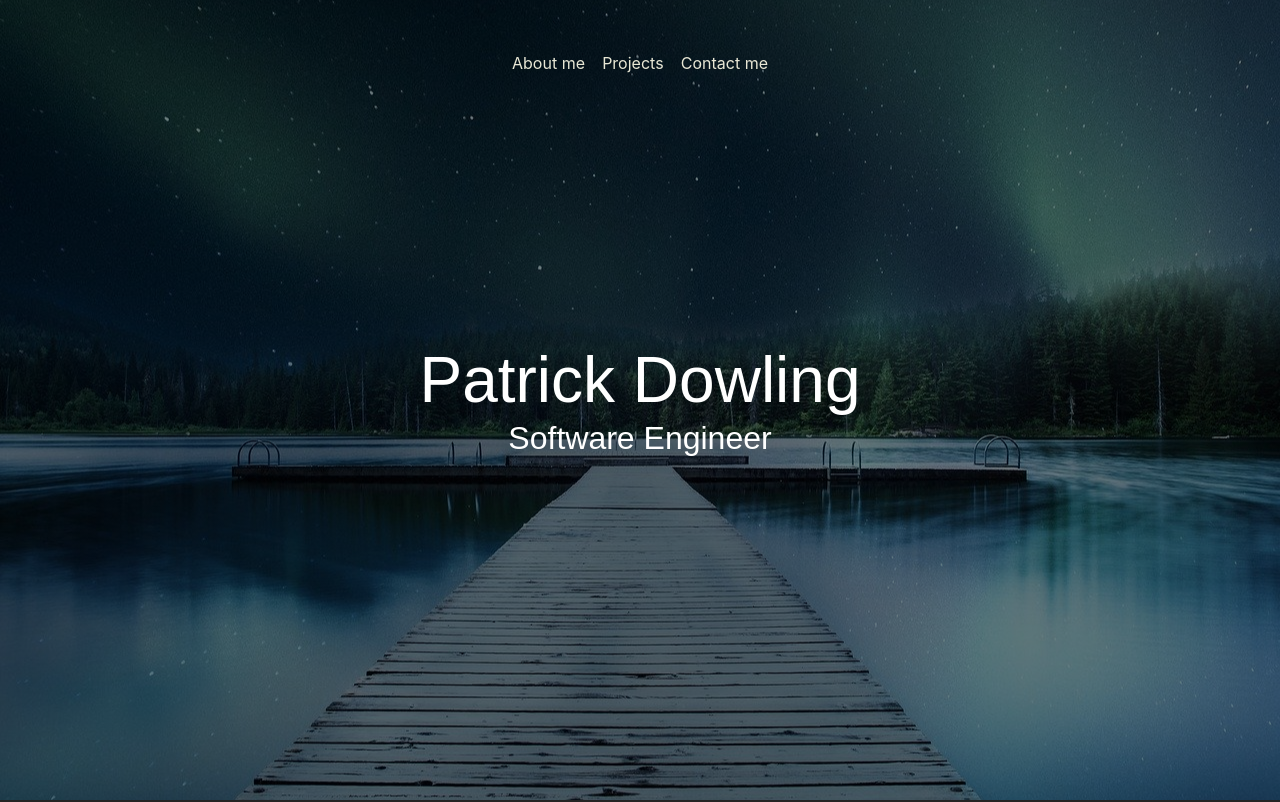
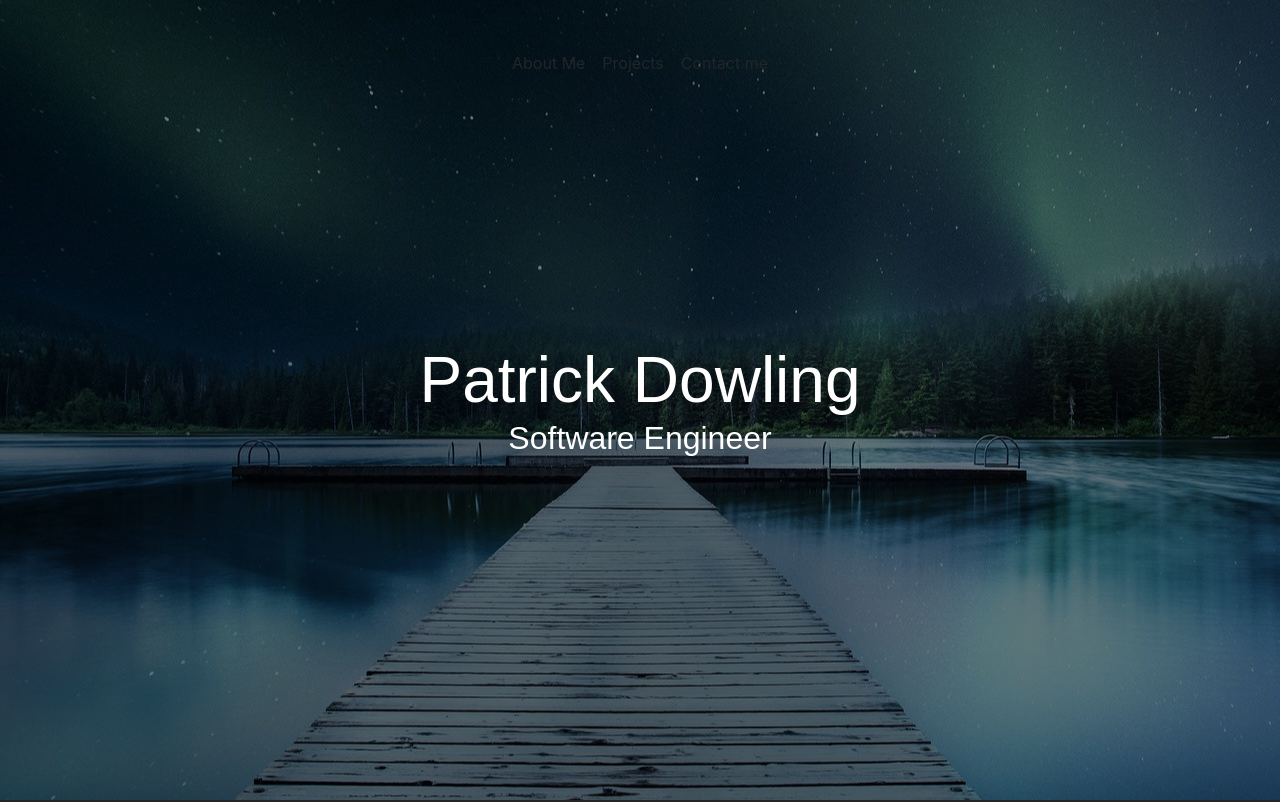
Before and after one commit to patrickdowling41/portfolio-react, a React (Create React App) app in the folder portfolio/: page / in a window 1280 px wide. Shown: the top 802 px of the page. Built offline with nearby package versions, Linux system fonts and the light colour scheme; a web font is replaced by a local one.

Commit message:
Implemented basic autoscroll

```diff
--- a/portfolio/package.json
+++ b/portfolio/package.json
@@ -10,7 +10,8 @@
     "react-scripts": "^3.3.0",
     "react-spring": "^8.0.27",
     "rellax": "^1.10.0",
-    "yup": "^0.28.0"
+    "yup": "^0.28.0",
+    "react-scroll": "^1.7.15"
   },
   "scripts": {
     "start": "react-scripts start",
--- a/portfolio/src/components/aboutme/AboutMe.js
+++ b/portfolio/src/components/aboutme/AboutMe.js
@@ -5,7 +5,7 @@ class AboutMe extends Component {
 
     render() {
         return (
-            <div className="about-me-container">
+            <div className="about-me-component">
                 <div className="container">
                     <div className="row">
                         <div className="col-lg-6">
--- a/portfolio/src/components/nav/NavBar.js
+++ b/portfolio/src/components/nav/NavBar.js
@@ -1,5 +1,6 @@
 import React, {Component} from 'react'
-import navStyles from './nav.scss'
+import './nav.scss'
+import { Link, animateScroll as scroll } from "react-scroll";
 
 class Nav extends Component {
 
@@ -18,7 +19,6 @@ class Nav extends Component {
         this.componentDidMount = this.componentDidMount.bind(this)
         this.componentWillUnmount = this.componentWillUnmount.bind(this)
         this.setNav = this.setNav.bind(this)
-        this.assignSelected = this.assignSelected.bind(this)
     }
 
     setNav()
@@ -38,17 +38,11 @@ class Nav extends Component {
         console.log(this.state.navState)
     }
 
-    assignSelected()
-    {
-
-    }
-
     componentDidMount()
     {
         window.addEventListener('scroll', () =>
         {
             this.setNav()
-            this.assignSelected()
         })
     }
 
@@ -67,13 +61,37 @@ class Nav extends Component {
 
                 <div className="links-container">
                     <div className={"nav-container " + `${this.state.selectedValue === "about-me" ? "selected" : "not-selected"}`}>
-                        <ul><a href="#">About me</a></ul>
+                        <ul>
+                        <Link
+                            activeClass="active"
+                            to="about-me-component"
+                            smooth={true}
+                        >
+                            About Me
+                        </Link>
+                        </ul>
                     </div>
                     <div className={"nav-container " + `${this.state.selectedValue === "projects" ? "selected" : "not-selected"}`}>
-                        <ul><a href="#">Projects</a></ul>
+                        <ul>
+                            <Link
+                                activeClass="active"
+                                to="projects-component"
+                                smooth={true}
+                            >
+                                Projects
+                            </Link>
+                        </ul>
                     </div>
                     <div className={"nav-container " + `${this.state.selectedValue === "contact-me" ? "selected" : "not-selected"}`}>
-                        <ul><a href="#">Contact me</a></ul>
+                        <ul>
+                            <Link
+                                activeClass="active"
+                                to="contact-me-component"
+                                smooth={true}
+                            >
+                                Contact me
+                            </Link>
+                        </ul>
                     </div>
                 </div>
 
--- a/portfolio/src/components/projects/Projects.js
+++ b/portfolio/src/components/projects/Projects.js
@@ -1,12 +1,6 @@
 import React, {Component} from 'react'
 import SingleProject from './SingleProject'
 import './projects.scss'
-
-
-
-
-
-
 
 class Projects extends Component {
 
```
Also changed, not shown: 1 other file (tests, documents, lock files or other folders).
